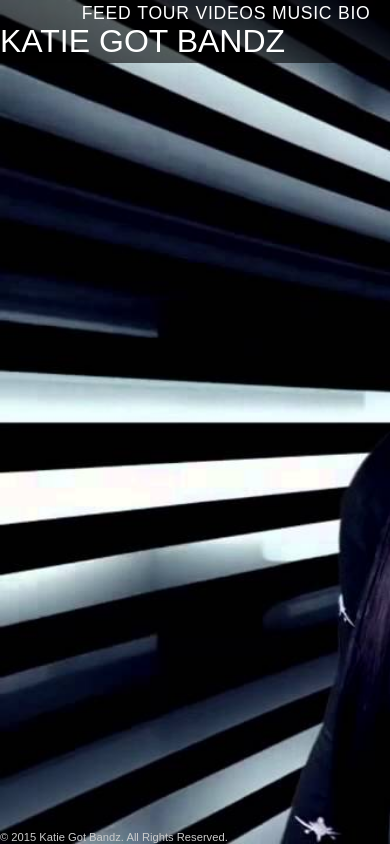
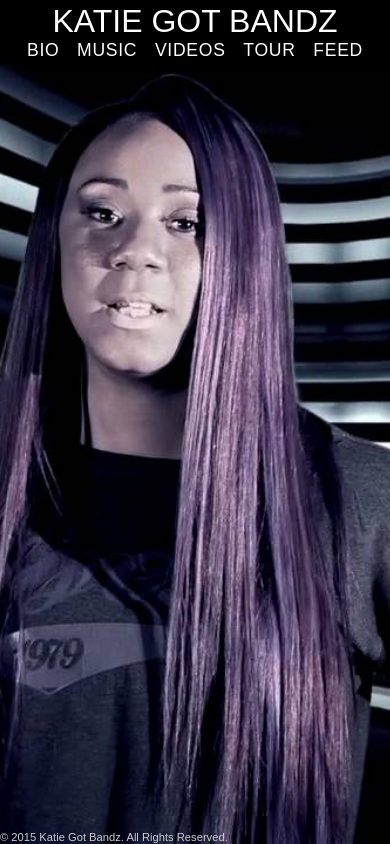
Before and after one commit to k8steve/katie, a plain HTML site: page index.html in a window 390 px wide. Drawn offline with nearby package versions, Linux system fonts and the light colour scheme; a web font is replaced by a local one.

Commit message:
navbar tablet responsive

```diff
--- a/css/style.css
+++ b/css/style.css
@@ -32,14 +32,15 @@ footer {
   padding-top: 5%;
 }
 
-.banner #katie {
-  float: left;
+
+/*/////////// NAVIGATION //////////*/
+
+.banner #katieGotBandz {
   color: white;
   font-size: 2em;
+  padding-top: .1em;
 }
 
-
-/*/////////// NAVIGATION //////////*/
 header {
 	position: fixed;
 	width: 100%;
@@ -47,44 +48,73 @@ header {
   z-index: 2;
 }
 .banner {
-  padding-top: .75%;
-  padding-bottom: .75%;
+  width: 100%;
   background: rgba(0,0,0,0.6);
 }
 
-#navbar a {
+li a {
   text-decoration: none;
   color: white;
   font-size: 1.1em;
   letter-spacing: .04em;
-  margin-left: 1.5%;
-  float: right;
+  margin-right: .75em;
 }
 
+#navbar a:hover {
+    color: black;
+  }
 
-#navbar a:hover {
-	color: black;
-}
+@media screen and (min-width: 321px){
+  ul {
+    display: block;
+    margin: 0px;
+    padding: 0px;
+    text-align: center;
+    width: 100%;
+    height: auto;
+  }
 
-#navbar a:first-child {
-  padding-right:5%;
-}
+  li {
+    display: inline-block;
+    width: auto;
+    height: auto;
+  }
+
+  ul li:last-child a{
+    margin-right: 0px;
+  }
+
+  .banner {
+    height: 4.1em;
+  }
+
+  .banner #katieGotBandz{
+    text-align: center;
+  }
+
+  #background {
+    background-position: 40% 0;
+  }
+} /* end TABLET media query */
+
+@media screen and (min-width: 668px) {
+  .banner #katieGotBandz {
+    float: left;
+  }
+
+  ul {
+    float: right;
+    margin-top: .6em;
+    width: auto;
+  }
+
+  .banner {
+    height: 2.5em;
+  }
+
+} /* end COMPUTER media query */
 
 
-/*.threed {
-	text-shadow: 0 .5px 0 #ccc,
-               0 1px 0 #c9c9c9,
-               0 1.5px 0 #bbb,
-               0 2px 0 #b9b9b9,
-               0 2.5px 0 #aaa,
-               0 3px 1px rgba(0,0,0,.1),
-               0 0 5px rgba(0,0,0,.1),
-               0 1px 3px rgba(0,0,0,.3),
-               0 3px 5px rgba(0,0,0,.2),
-               0 5px 10px rgba(0,0,0,.25),
-               0 10px 10px rgba(0,0,0,.2),
-               0 20px 20px rgba(0,0,0,.15);
-} */
 
 /*/////////// BIO //////////*/
 
@@ -112,7 +142,6 @@ header {
   left: 0;
   right: 0;
   background-color: (0,0,0,.7)
-  /*background-image: url(../images/broken.png);*/
 }
 
 /*/////////// MUSIC //////////*/
--- a/index.html
+++ b/index.html
@@ -13,15 +13,18 @@
 <body>
 	<div id="background">
 		<header class="banner">
-				<nav id="navbar">
-					<a href="bio.html">BIO</a>
-					<a href="music.html">MUSIC</a>
-					<a href="videos.html">VIDEOS</a>
-					<a href="tour.html">TOUR</a>
-					<a href="feed.html">FEED</a>
-				</nav>
-				<div id="katie">KATIE GOT BANDZ
-				</div>
+			<div id="katieGotBandz">
+				KATIE GOT BANDZ
+			</div>
+			<nav id="navbar">
+				<ul>
+					<li><a href="bio.html">BIO</a></li>
+					<li><a href="music.html">MUSIC</a></li>
+					<li><a href="videos.html">VIDEOS</a></li>
+					<li><a href="tour.html">TOUR</a></li>
+					<li><a href="feed.html">FEED</a></li>
+				</ul>
+			</nav>
 		</header>
 
 		<footer>
```
